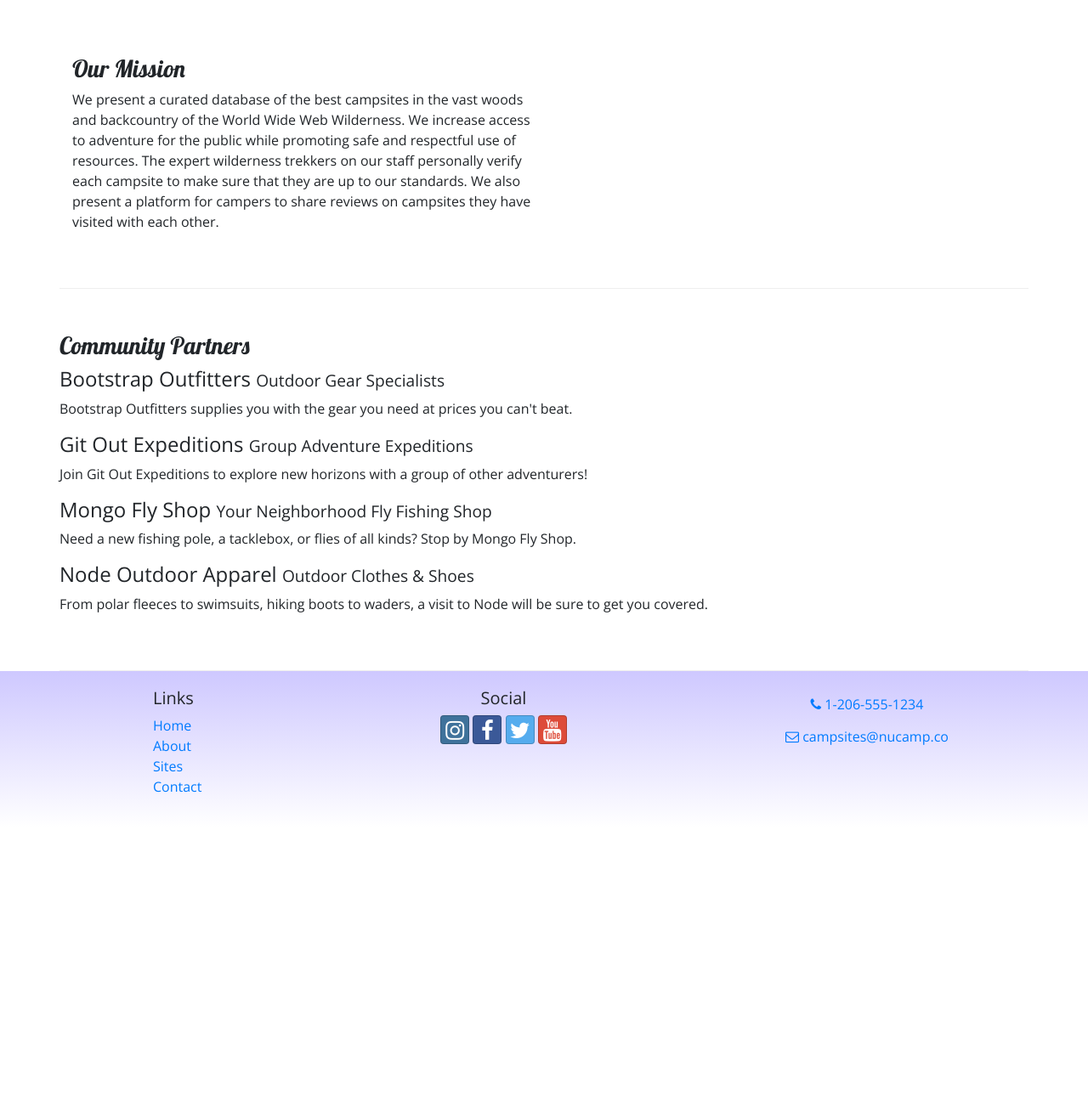
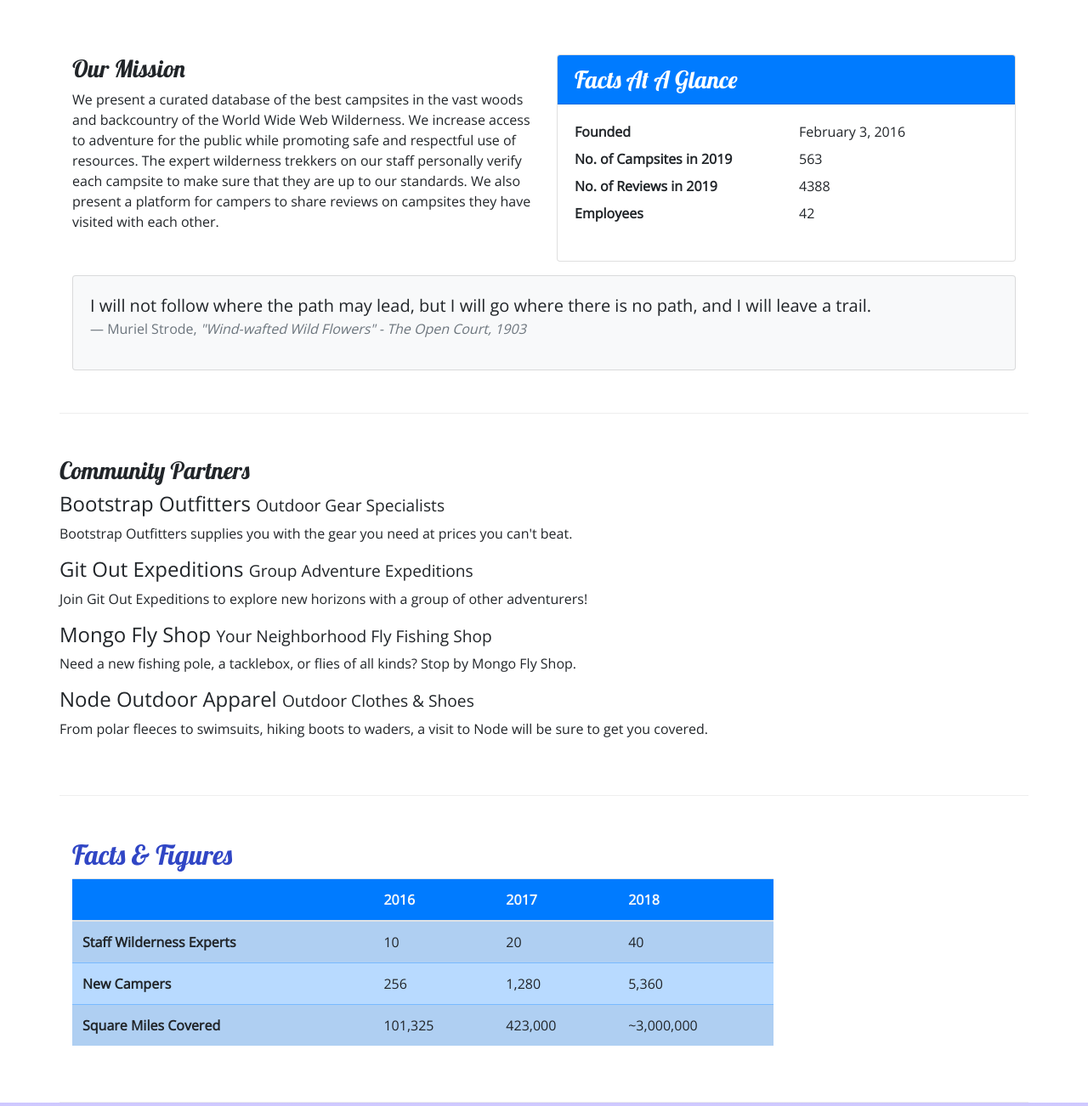
Before and after one commit to woobertdoo/fake-camps, a website: page aboutus.html in a window 1280 px wide. Shown: the part 441-1743 px from the top of the page at 85% size. Before the commit the page ends 1415 px from the top, so only its background shows below. Drawn offline with nearby package versions, Linux system fonts and the light colour scheme.

Commit message:
Tables and Cards

```diff
--- a/aboutus.html
+++ b/aboutus.html
@@ -101,8 +101,34 @@
             reviews on campsites they have visited with each other.
           </p>
         </div>
+        <div class="col-sm-6">
+          <div class="card">
+            <h3 class="card-header bg-primary text-white">Facts At A Glance</h3>
+            <div class="card-body">
+              <dl class="row">
+                <dt class="col-6">Founded</dt>
+                <dd class="col-6">February 3, 2016</dd>
+                <dt class="col-6">No. of Campsites in 2019</dt>
+                <dd class="col-6">563</dd>
+                <dt class="col-6">No. of Reviews in 2019</dt>
+                <dd class="col-6">4388</dd>
+                <dt class="col-6">Employees</dt>
+                <dd class="col-6">42</dd>
+              </dl>
           </div>
-
+        </div>
+      </div>
+      <div class="col">
+        <div class="card bg-light mt-3">
+          <blockquote class="blockquote card-body">
+            <p class="mb-0">I will not follow where the path may lead, but I will go where there is no path, and I will leave a trail.</p>
+            <footer class="blockquote-footer">Muriel Strode,
+              <cite title="Source Title">"Wind-wafted Wild Flowers" - The Open Court, 1903</cite>
+            </footer>
+          </blockquote>
+        </div>
+      </div>
+    </div>
     <div class="row row-content">
       <div>
         <h3>Community Partners</h3>
@@ -132,9 +158,47 @@
         </p>
       </div>
     </div>
+
+    <div class="row row-content">
+      <div class="col-sm-9">
+        <h2>Facts &amp; Figures</h2>
+        <div class="table-responsive">
+          <table class="table table-striped">
+            <thead>
+              <tr class="bg-primary text-light">
+                <th></th>
+                <th>2016</th>
+                <th>2017</th>
+                <th>2018</th>
+              </tr>
+            </thead>
+            <tbody class="table-primary">
+              <tr>
+                <th>Staff Wilderness Experts</th>
+                <td>10</td>
+                <td>20</td>
+                <td>40</td>
+              </tr>
+              <tr>
+                <th>New Campers</th>
+                <td>256</td>
+                <td>1,280</td>
+                <td>5,360</td>
+              </tr>
+              <tr>
+                <th>Square Miles Covered</th>
+                <td>101,325</td>
+                <td>423,000</td>
+                <td>~3,000,000</td>
+              </tr>
+            </tbody>
+          </table>
+        </div>
+      </div>
+    </div>
   </div>
 
-    <footer>
+    <footer class="site-footer">
       <div class="container">
         <div class="row">
           <div class="col-4 col-sm-2 offset-1">
--- a/css/styles.css
+++ b/css/styles.css
@@ -2,7 +2,9 @@ body {
     font-family: "Open Sans", sans-serif;
 }
 
-h1, h2, h3 {
+h1,
+h2,
+h3 {
     font-family: "Lobster", cursive;
 }
 
@@ -14,7 +16,7 @@ header h2 {
     color: #CEC8FF;
 }
 
-footer {
+.site-footer {
     background-image: linear-gradient(#CEC8FF, white);
     padding: 20px 0;
 }
```
Also changed, not shown: contactus.html (+1 -1 lines), index.html (+1 -1 lines). Lines whose indentation alone changed are shown as unchanged.
